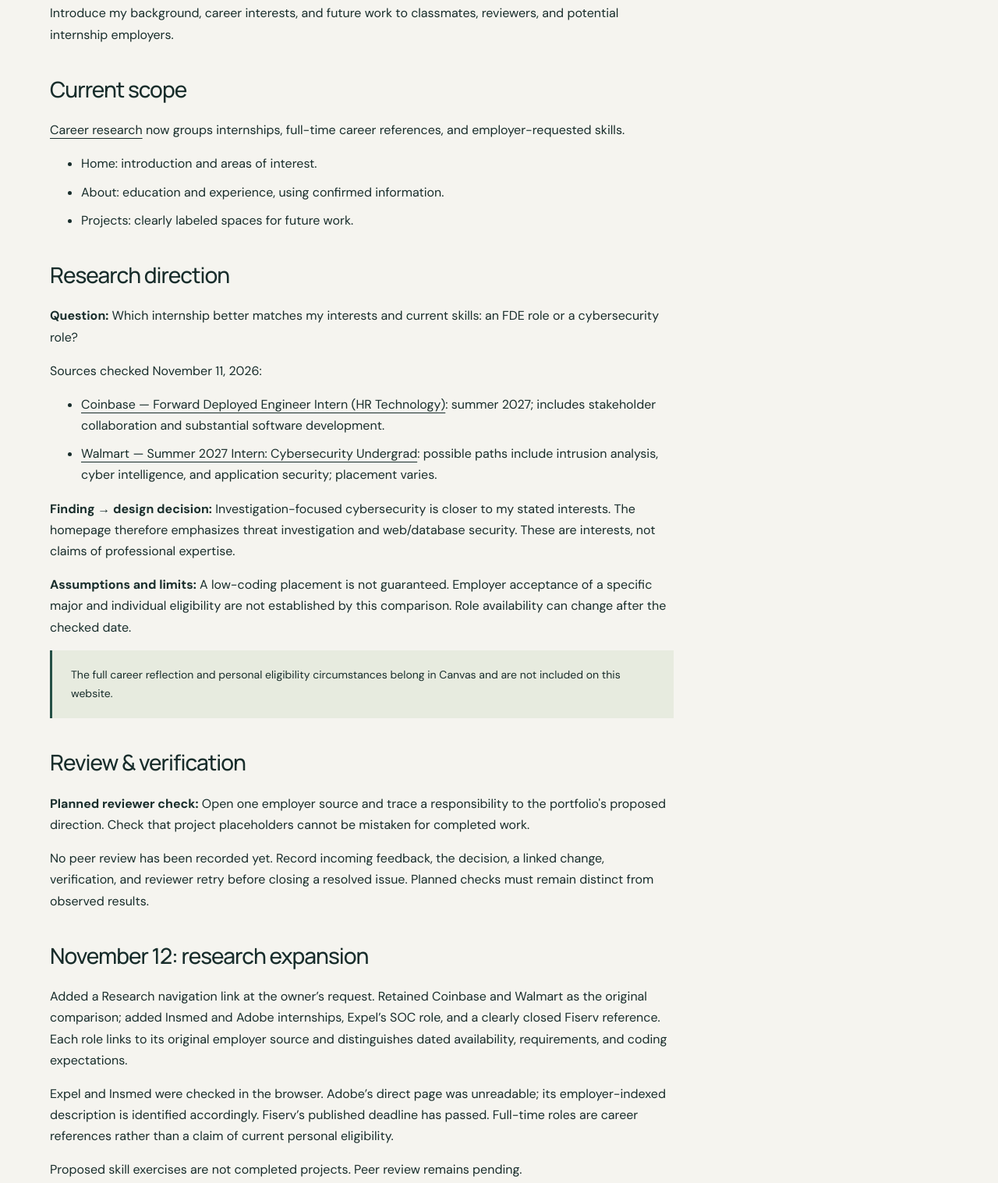
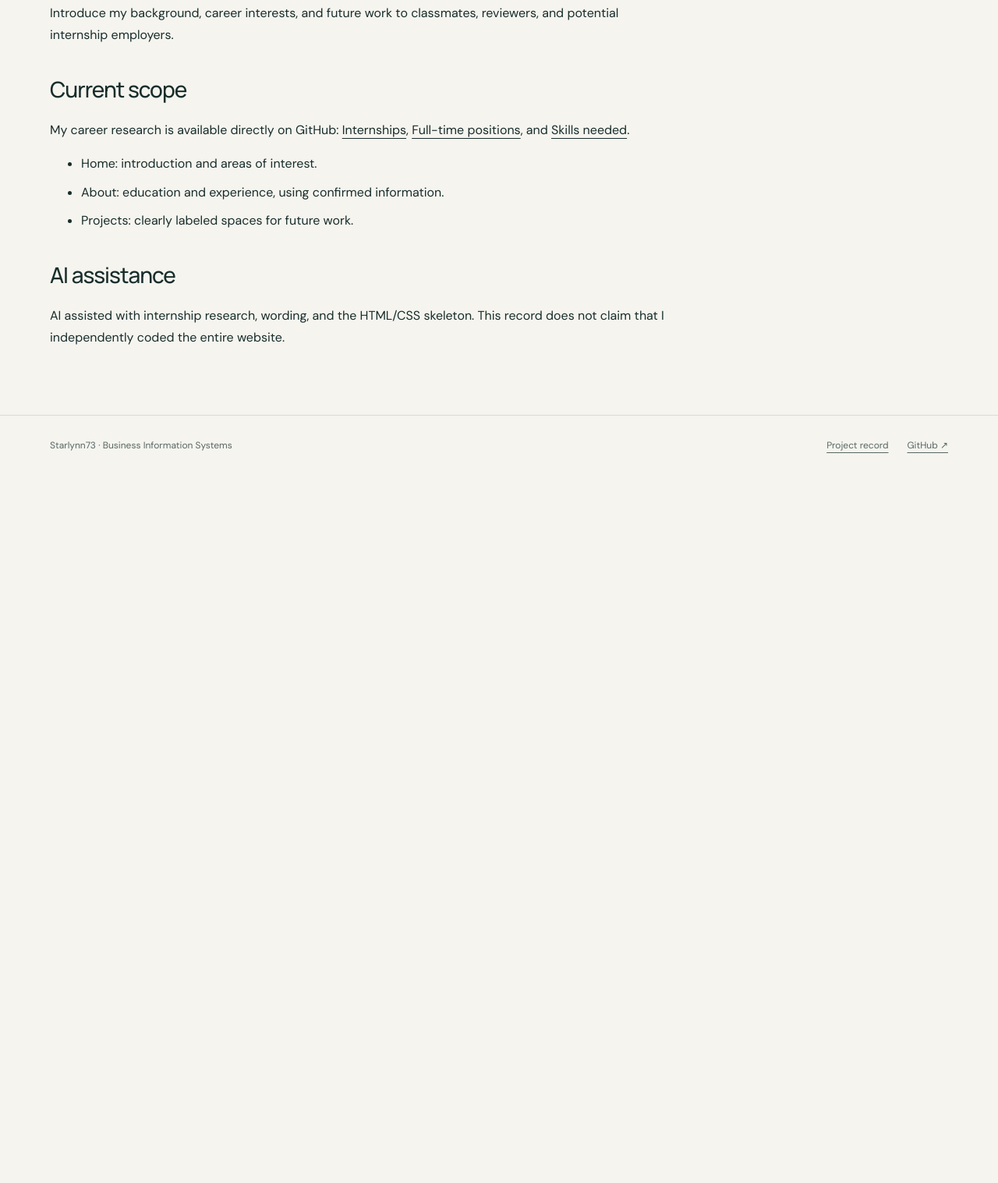
Before and after one commit to Starlynn73/personal-portfolio, a plain HTML site: page documentation.html in a window 1280 px wide. Shown: the part 520-2037 px from the top of the page at 78% size. After the commit the page ends 1129 px from the top, so only its background shows below. Drawn offline with Linux system fonts and the light colour scheme.

Commit message:
Revise documentation and update career research links
Updated the 'Current scope' section to include direct links to GitHub for internships, full-time positions, and skills needed. Removed outdated content and streamlined the AI assistance section.

```diff
--- a/documentation.html
+++ b/documentation.html
@@ -17,7 +17,6 @@
           <a href="index.html">Home</a>
           <a href="about.html">About</a>
           <a href="projects.html">Projects</a>
-          <a href="research.html">Research</a>
         </nav>
       </div>
     </header>
@@ -31,31 +30,18 @@
         <h2>Purpose & audience</h2>
         <p>Introduce my background, career interests, and future work to classmates, reviewers, and potential internship employers.</p>
         <h2>Current scope</h2>
-        <p><a href="research.html">Career research</a> now groups internships, full-time career references, and employer-requested skills.</p>
+        <p>My career research is available directly on GitHub:
+          <a href="https://github.com/Starlynn73/personal-portfolio/blob/main/internships.md">Internships</a>,
+          <a href="https://github.com/Starlynn73/personal-portfolio/blob/main/full-time.md">Full-time positions</a>, and
+          <a href="https://github.com/Starlynn73/personal-portfolio/blob/main/skills.md">Skills needed</a>.
+        </p>
         <ul>
           <li>Home: introduction and areas of interest.</li>
           <li>About: education and experience, using confirmed information.</li>
           <li>Projects: clearly labeled spaces for future work.</li>
         </ul>
-        <h2>Research direction</h2>
-        <p><strong>Question:</strong> Which internship better matches my interests and current skills: an FDE role or a cybersecurity role?</p>
-        <p>Sources checked November 11, 2026:</p>
-        <ul>
-          <li><a href="https://www.coinbase.com/careers/positions/8175510">Coinbase — Forward Deployed Engineer Intern (HR Technology)</a>: summer 2027; includes stakeholder collaboration and substantial software development.</li>
-          <li><a href="https://careers.walmart.com/us/en/jobs/R-2630025">Walmart — Summer 2027 Intern: Cybersecurity Undergrad</a>: possible paths include intrusion analysis, cyber intelligence, and application security; placement varies.</li>
-        </ul>
-        <p><strong>Finding → design decision:</strong> Investigation-focused cybersecurity is closer to my stated interests. The homepage therefore emphasizes threat investigation and web/database security. These are interests, not claims of professional expertise.</p>
-        <p><strong>Assumptions and limits:</strong> A low-coding placement is not guaranteed. Employer acceptance of a specific major and individual eligibility are not established by this comparison. Role availability can change after the checked date.</p>
-        <p class="note">The full career reflection and personal eligibility circumstances belong in Canvas and are not included on this website.</p>
-        <h2>Review & verification</h2>
-        <p><strong>Planned reviewer check:</strong> Open one employer source and trace a responsibility to the portfolio's proposed direction. Check that project placeholders cannot be mistaken for completed work.</p>
-        <p>No peer review has been recorded yet. Record incoming feedback, the decision, a linked change, verification, and reviewer retry before closing a resolved issue. Planned checks must remain distinct from observed results.</p>
-        <h2>November 12: research expansion</h2>
-        <p>Added a Research navigation link at the owner’s request. Retained Coinbase and Walmart as the original comparison; added Insmed and Adobe internships, Expel’s SOC role, and a clearly closed Fiserv reference. Each role links to its original employer source and distinguishes dated availability, requirements, and coding expectations.</p>
-        <p>Expel and Insmed were checked in the browser. Adobe’s direct page was unreadable; its employer-indexed description is identified accordingly. Fiserv’s published deadline has passed. Full-time roles are career references rather than a claim of current personal eligibility.</p>
-        <p>Proposed skill exercises are not completed projects. Peer review remains pending.</p>
         <h2>AI assistance</h2>
-        <p>AI assisted with internship research, wording, and the HTML/CSS skeleton. This record does not claim that I independently coded the entire website. Personal contributions and review outcomes will be documented as they occur.</p>
+        <p>AI assisted with internship research, wording, and the HTML/CSS skeleton. This record does not claim that I independently coded the entire website. </p>
       </div>
     </main>
     <footer>
```
